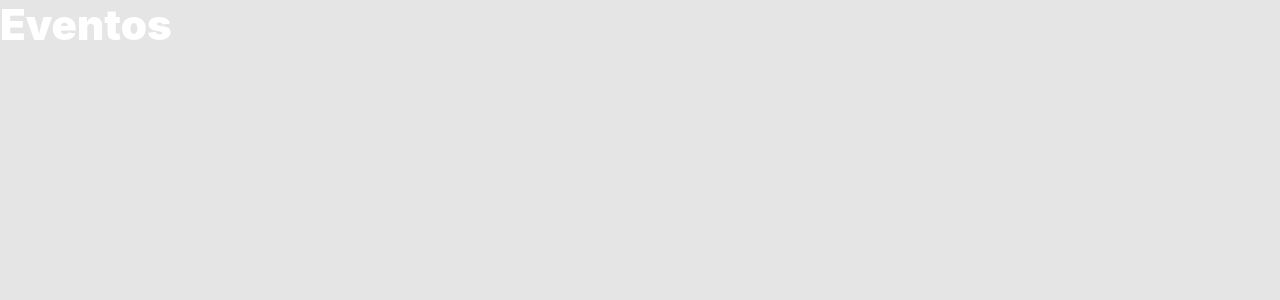
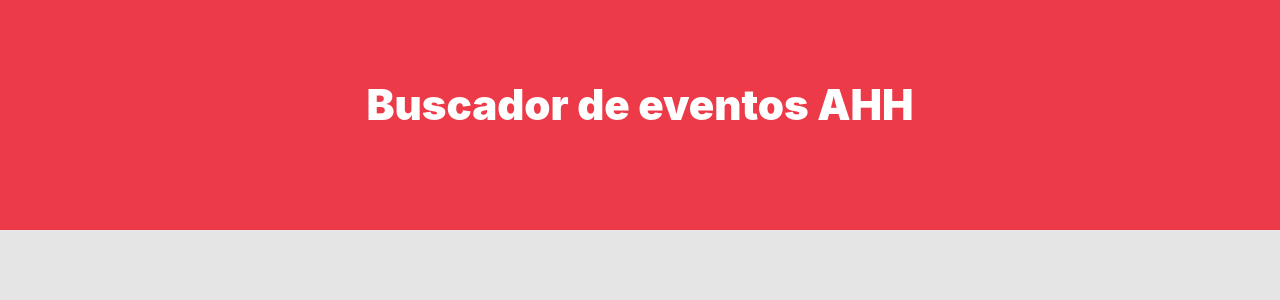
Before and after one commit to adrian1426/BuscadorEventos, a React (Create React App) app: page / in a window 1280 px wide. Shown: the top 300 px of the page. Built offline with nearby package versions, Linux system fonts and the light colour scheme.

Commit message:
header component

```diff
--- a/src/App.js
+++ b/src/App.js
@@ -1,10 +1,11 @@
-import React from 'react';
+import React,{Fragment} from 'react';
+import Header from './components/Header';
 
 function App() {
   return (
-    <div className="App">
-      <h1>Eventos</h1>
-    </div>
+    <Fragment>
+      <Header/>
+    </Fragment>
   );
 }
 
--- /dev/null
+++ b/src/components/Header.js
@@ -0,0 +1,11 @@
+import React from 'react';
+
+const Header = () =>{
+    return(
+        <header className="uk-margin">
+            <h1 className="uk-text-center">Buscador de eventos AHH</h1>
+        </header>
+    );
+}
+
+export default Header;
```
